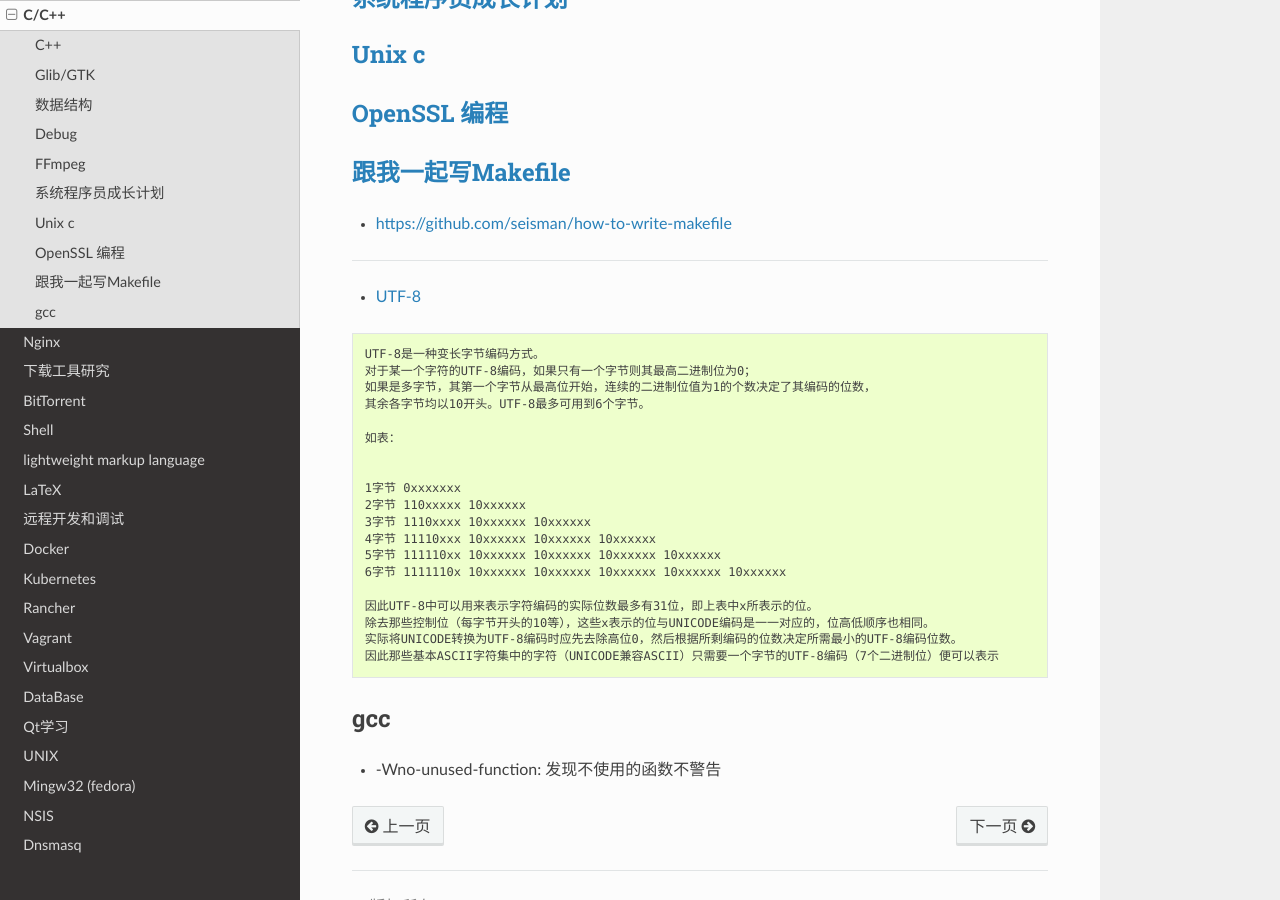
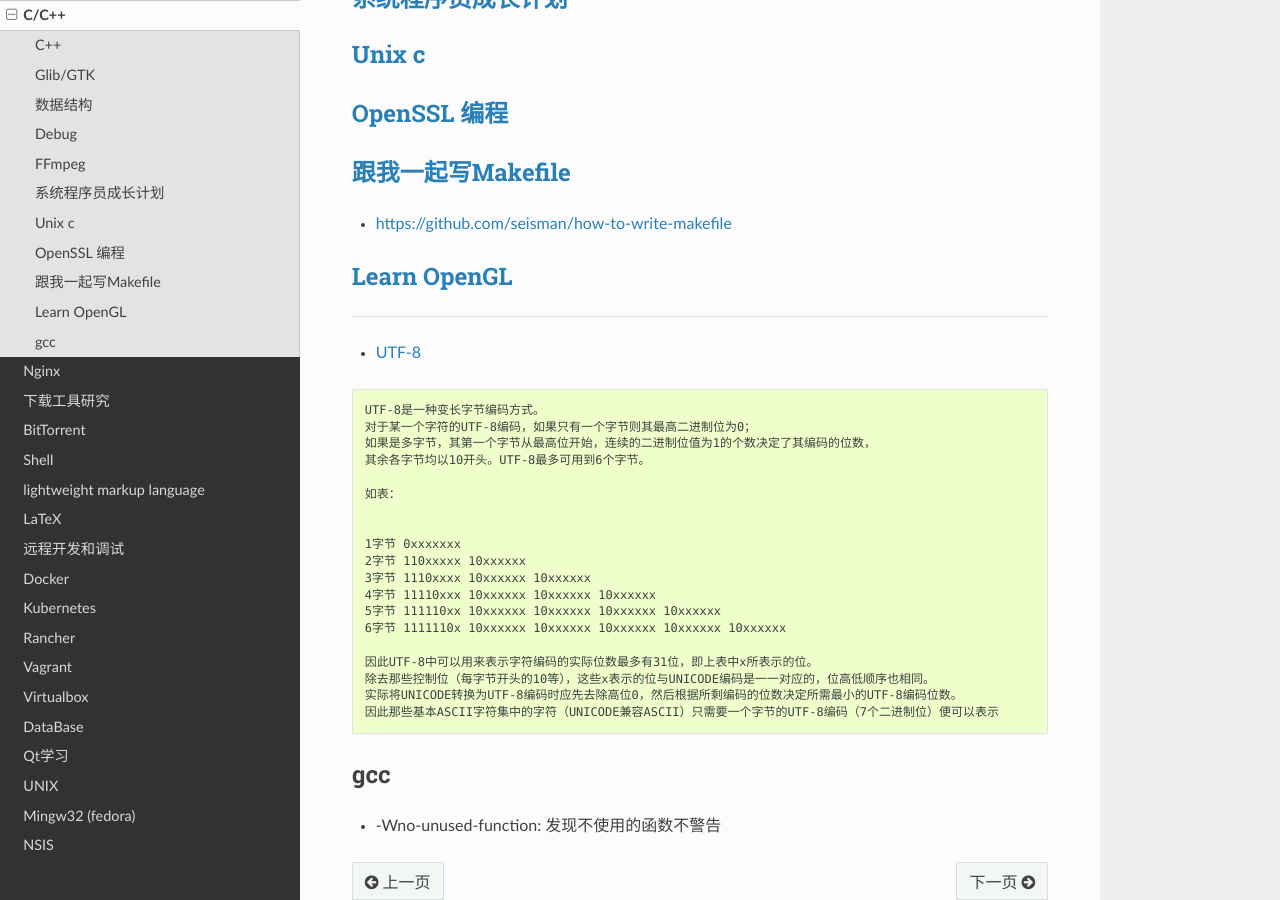
Before and after one commit to my-rds-store/my_space, a Sphinx documentation site: the page built from source/cpp/index.rst, in a window 1280 px wide and 900 px high, scrolled down 594 px. Built offline with Sphinx 7.4.7 and the Read the Docs theme 2.0.0, drawn with Linux system fonts in a browser that asks for light colours.

Commit message:
Update index.rst

```diff
--- a/source/cpp/index.rst
+++ b/source/cpp/index.rst
@@ -33,6 +33,13 @@
 
 * https://github.com/seisman/how-to-write-makefile
 
+
+***************************************************************************
+`Learn OpenGL <https://learnopengl-cn.github.io/>`_
+***************************************************************************
+
+
+
 -------
 
 * `UTF-8 <http://www.cnblogs.com/chenwenbiao/archive/2011/08/11/2134503.html>`_
```
